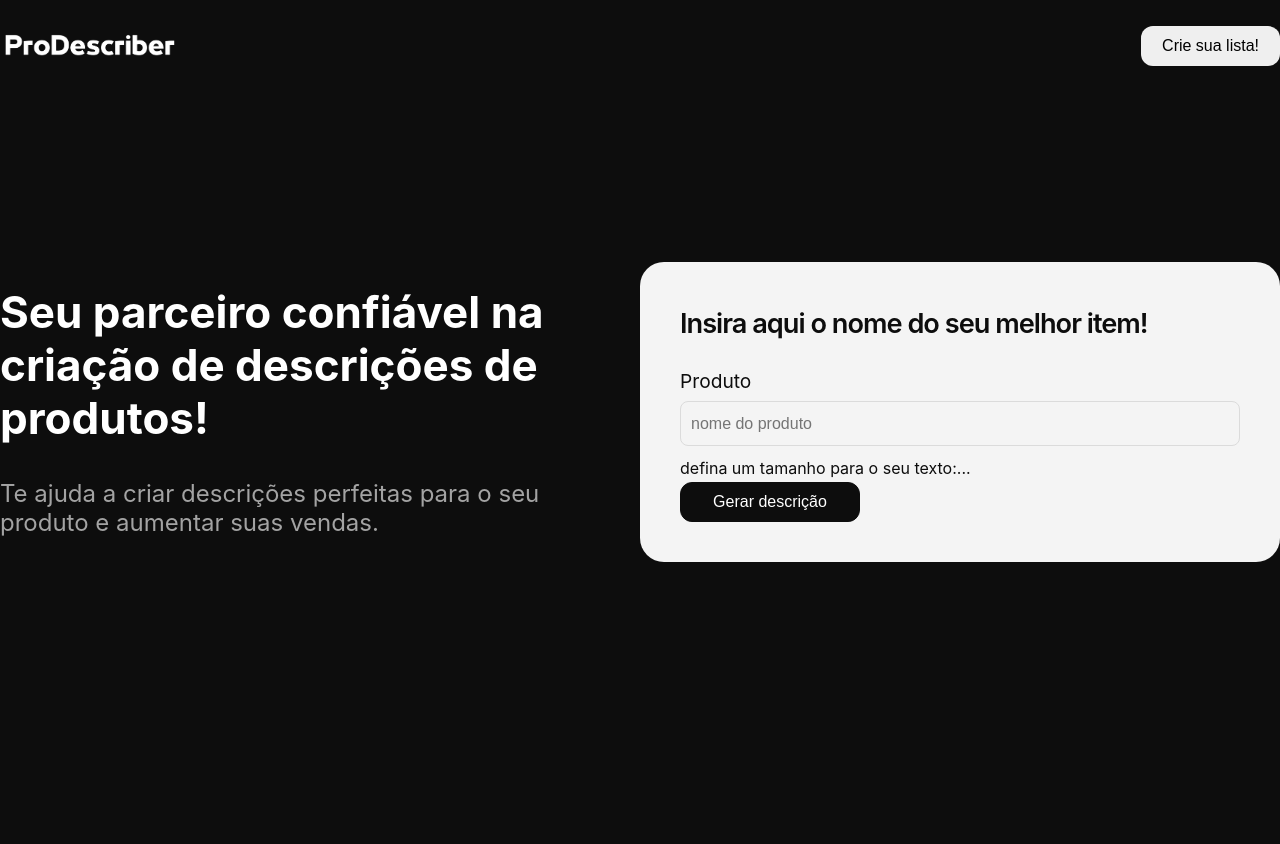
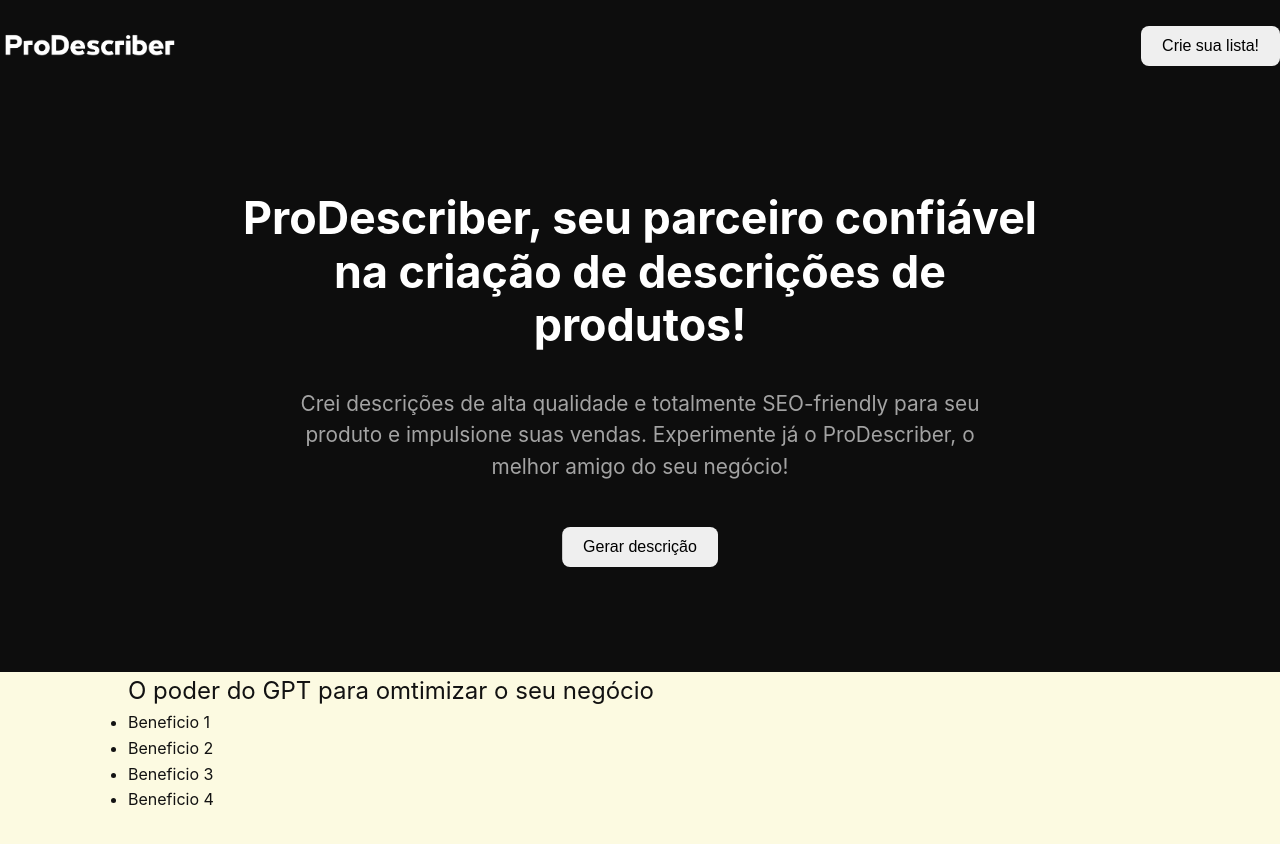
Before and after one commit to Paulo-DevTallos/criador-de-descricao-front-vue, a Vue app: page / in a window 1280 px wide. Shown: the top 844 px of the page. Before the commit the page ends 800 px from the top, so only its background shows below. Built offline with nearby package versions, Linux system fonts and the light colour scheme; no server answers; what vue3-lottie would draw is missing.

Commit message:
feat: add slide behavior transition to generate description

```diff
--- a/src/components/Button.vue
+++ b/src/components/Button.vue
@@ -8,7 +8,7 @@
 import { defineComponent } from "vue";
 
 export default defineComponent({
-  name: "MainButton",
+  name: "main-button",
   emits: ['call_form_register']
 })
 </script>
@@ -17,7 +17,7 @@ export default defineComponent({
 button {
   padding: 0 20px;
   height: 40px;
-  border-radius: 12px;
+  border-radius: 8px;
   border: 1px solid transparent;
   font-size: 1rem;
   cursor: pointer;
--- a/src/views/HomeView.vue
+++ b/src/views/HomeView.vue
@@ -1,10 +1,24 @@
 <template>
   <div class="home-view">
     <main-header />
-    <div class="container">
-      <div class="content content-into">
+    <main>
+      <section class="hero">
+        <div class="content">
+          <h1>ProDescriber, seu parceiro confiável na criação de descrições de produtos!</h1>
+          <p>Crei descrições de alta qualidade e totalmente SEO-friendly para seu produto e impulsione suas vendas. Experimente já o ProDescriber, o melhor amigo do seu negócio!</p>
+          <div id="demo">
+            <transition name="slide-fade">
+              <main-button v-if="show === false" @click="show = !show">Gerar descrição</main-button>
+              <div class="base-input" v-else>
+                <input type="text" placeholder="qualquer coisa">
+                <main-button>Gerar descrição</main-button>
+              </div>
+            </transition>
+          </div>
+        </div>
+        <!-- <div class="content content-into">
           <h1>Seu parceiro confiável na criação de descrições de produtos!</h1>
-        <p>Te ajuda a criar descrições perfeitas para o seu produto e aumentar suas vendas.</p>
+          <p>Crei descrições de alta qualidade e totalmente SEO-friendly para seu produto e impulsione suas vendas. Experimente já o ProDescriber, o melhor amigo do seu negócio!</p>
         </div>
         <div class="content content-form">
           <div class="form-container">
@@ -18,11 +32,22 @@
                 <p class="item">O que achou dessa ideia para o item: <strong>{{ description.item_name }}</strong></p>
                 <p class="description-content">{{ description.content }}</p>
                 <button>Salvar descrição</button>
+                <button>Gerar uma nova...</button>
               </div>
             </div>
           </div>
+        </div> -->
+      </section>
+      <div class="list-benefits">
+        <h2>O poder do GPT para omtimizar o seu negócio</h2>
+        <ul>
+          <li>Beneficio 1</li>
+          <li>Beneficio 2</li>
+          <li>Beneficio 3</li>
+          <li>Beneficio 4</li>
+        </ul>
       </div>
-    </div>
+    </main>
   </div>
 </template>
 
@@ -32,15 +57,17 @@ import { Vue3Lottie } from "vue3-lottie";
 import FormDescription from "../components/FormDescription.vue";
 import MainHeader from "../components/MainHeader.vue";
 import gptService from '../services/gpt-services';
-import loader from "../assets/lottie-animations/loader.json";
+import MainButton from "../components/Button.vue";
+import loader from "@/assets/lottie-animations/loader.json";
 
 export default defineComponent({
-  components: { MainHeader, FormDescription, Vue3Lottie },
+  components: { MainHeader, FormDescription, MainButton, Vue3Lottie },
   name: "HomeView",
   data() {
     return {
       loader,
       formLoading: false,
+      show: false,
       description: {
         item_name: '',
         content: ''
@@ -48,6 +75,10 @@ export default defineComponent({
     }
   },
   methods: {
+    alertar(value: string) {
+      alert(value)
+    },
+
     submitDescription(value: object) {
       this.formLoading = true;
 
@@ -67,16 +98,84 @@ export default defineComponent({
 
 <style lang="scss" scoped>
 .home-view {
-  max-width: 1300px;
   margin: 0 auto;
   height: 100vh;
 
-  .container {
-    display: flex;
-    height: 80%;
+  .hero {
+    margin-top: 100px;
+    min-height: 60vh;
+    padding: 0 10%;
 
     .content {
-      width: 50%;
+      width: 80%;
+      text-align: center;
+      margin: 0 auto;
+
+      h1 {
+        font-size: 2.80rem;
+        font-weight: 700;
+        line-height: 1.2;
+        margin-bottom: 35px;
+      }
+
+      p {
+        line-height: 1.5;
+        font-size: 1.3rem;
+        color: #a3a3a3;
+        padding: 0 50px;
+      }
+
+      #demo {
+        position: relative;
+        margin: 45px 0;
+
+        button {
+          position: absolute;
+          transform: translate(-50%);
+        }
+        /** add animation to change resource in home view */
+        .slide-fade-enter-active {
+          transition: all .4s ease-out;
+        }
+
+        .slide-fade-leave-active {
+          transition: all .5s cubic-bezier(1.0, 0.5, 0.8, 1.0);
+        }
+
+        .slide-fade-enter-from,
+        .slide-fade-leave-to {
+          transform: translateX(20px);
+          opacity: 0;
+        }
+
+        .base-input {
+          background: #fff;
+          width: 600px;
+          border: 1px solid #fff;
+          border-radius: 8px;
+          text-align: start;
+          margin: 0 auto;
+          padding: 0 15px;
+          height: 44px;
+          position: relative;
+
+          input {
+            font-size: 1.0rem;
+            border: none;
+            outline: none;
+            height: 100%;
+            width: 73%;
+          }
+
+          button {
+            background: #000;
+            color: #fff;
+            position: absolute;
+            right: -77px;
+            transform: translate(-50%, 2%);
+          }
+        }
+      }
     }
 
     .content-into {
@@ -85,19 +184,7 @@ export default defineComponent({
       justify-content: center;
       align-items: flex-start;
 
-      h1 {
-        font-size: 2.75rem;
-        font-weight: 700;
-        line-height: 1.2;
-        margin-bottom: 35px;
-      }
 
-      p {
-        line-height: 1.2;
-        font-size: 1.5rem;
-        padding-right: 100px;
-        color: #a3a3a3;
-      }
     }
 
     .content-form {
@@ -110,7 +197,7 @@ export default defineComponent({
       background: #f4f4f4;
       color: #0d0d0d;
       width: 100%;
-      border-radius: 24px;
+      border-radius: 12px;
       margin: 0 20px;
       padding: 40px;
 
@@ -122,12 +209,15 @@ export default defineComponent({
         .item {
           margin-bottom: 20px;
         }
-
-        .description-content {
-
       }
     }
   }
+
+  .list-benefits {
+    padding: 0 10%;
+    height: 50vh;
+    background-color: #FCFAE1;
+    color: #121212;
   }
 }
 </style>
```
Lines whose indentation alone changed are shown as unchanged.
